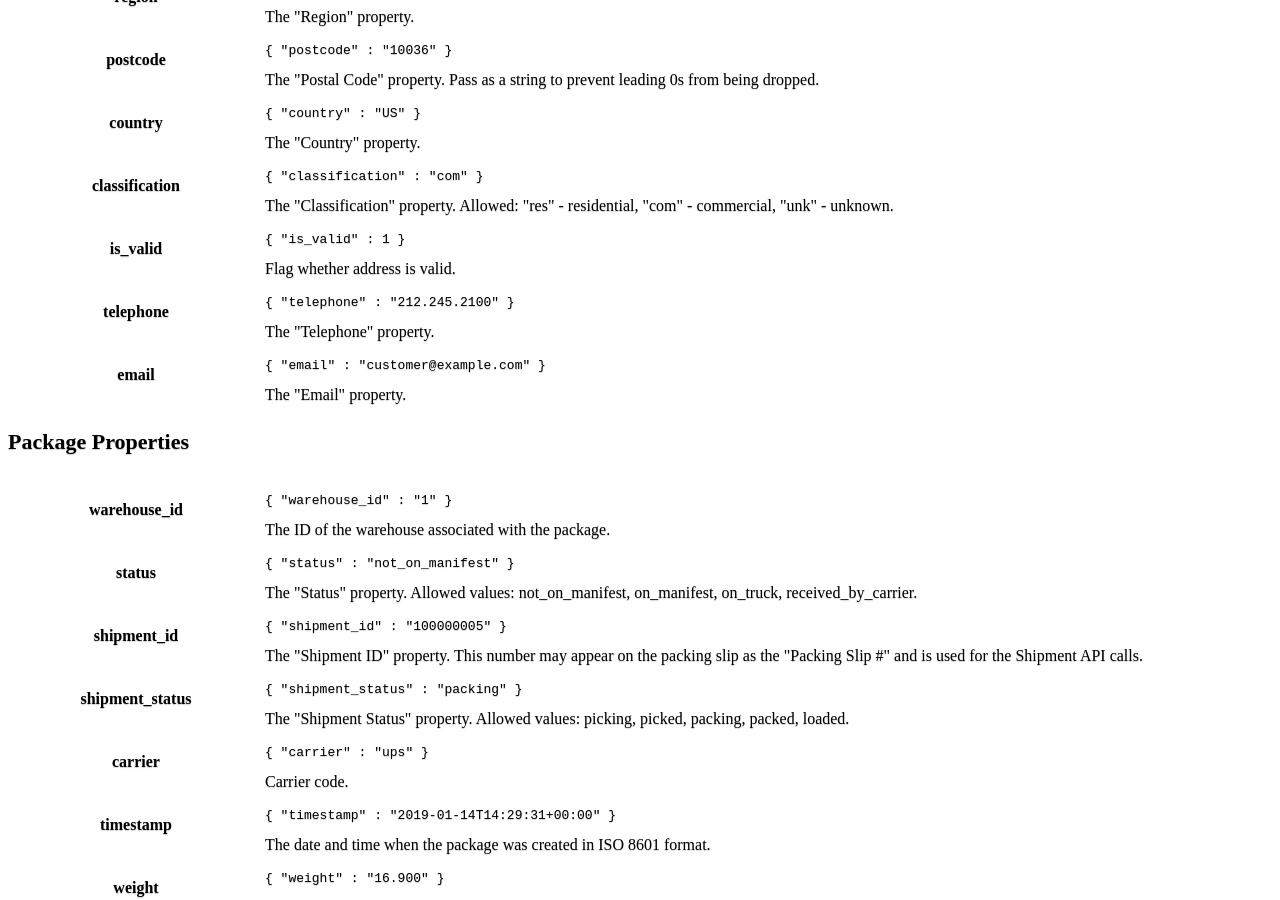
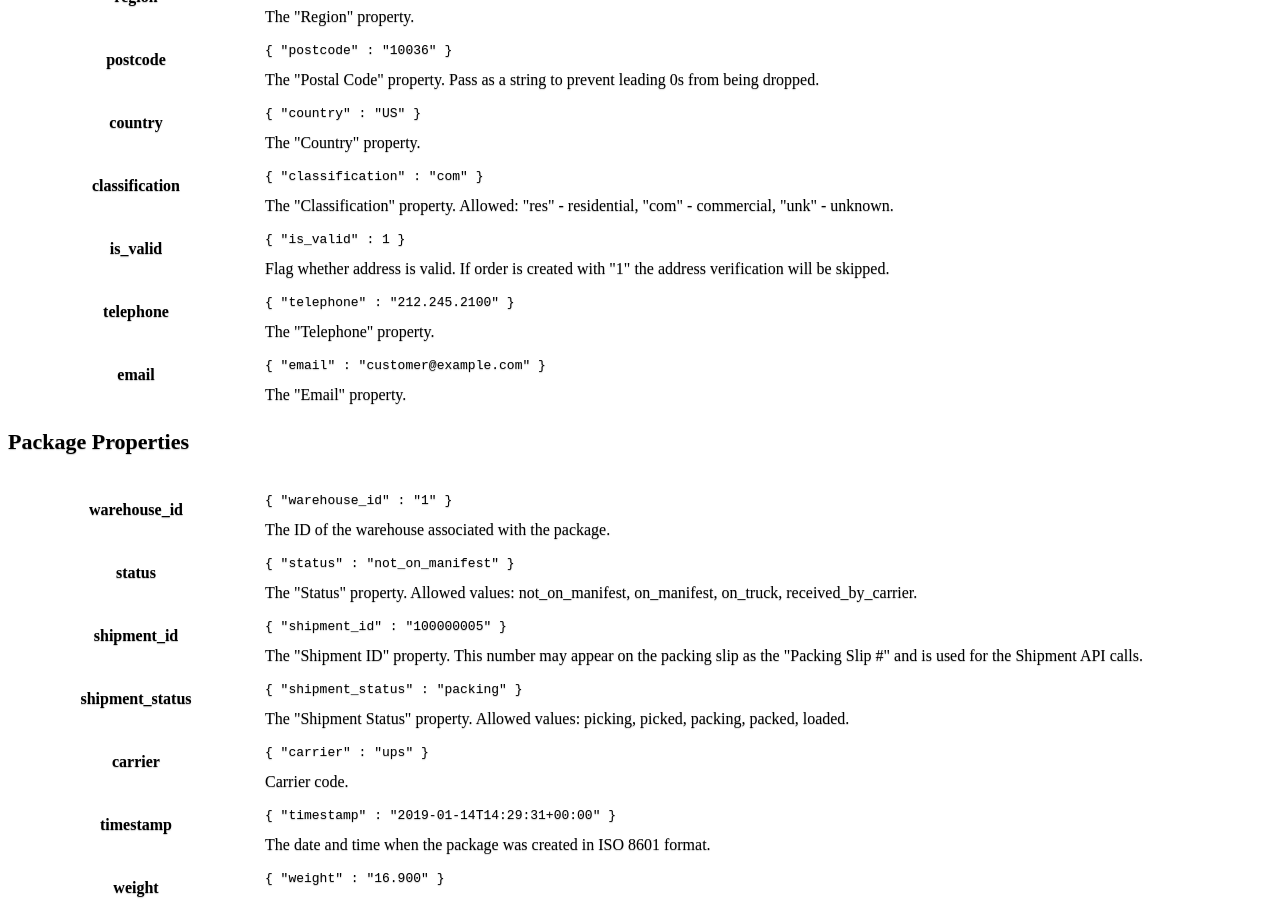
Before and after one commit to ShipStream/shipstream.github.io, a Jekyll site: the page built from _posts/2014-07-25-order.md, in a window 1280 px wide and 900 px high, scrolled down 18023 px. Built offline with Jekyll 4.4.1, drawn with Linux system fonts in a browser that asks for light colours; a style sheet for code colours, icons or effects is not loaded.

Commit message:
Add note about is_valid field.

```diff
--- a/_posts/2014-07-25-order.md
+++ b/_posts/2014-07-25-order.md
@@ -1386,7 +1386,7 @@ Attempt to cancel all items on an order:
     <th>is_valid</th>
     <td>
         <pre><code>{ "is_valid" : 1 }</code></pre>
-        Flag whether address is valid.
+        Flag whether address is valid. If order is created with "1" the address verification will be skipped.
     </td>
 </tr>
 <tr>
```
